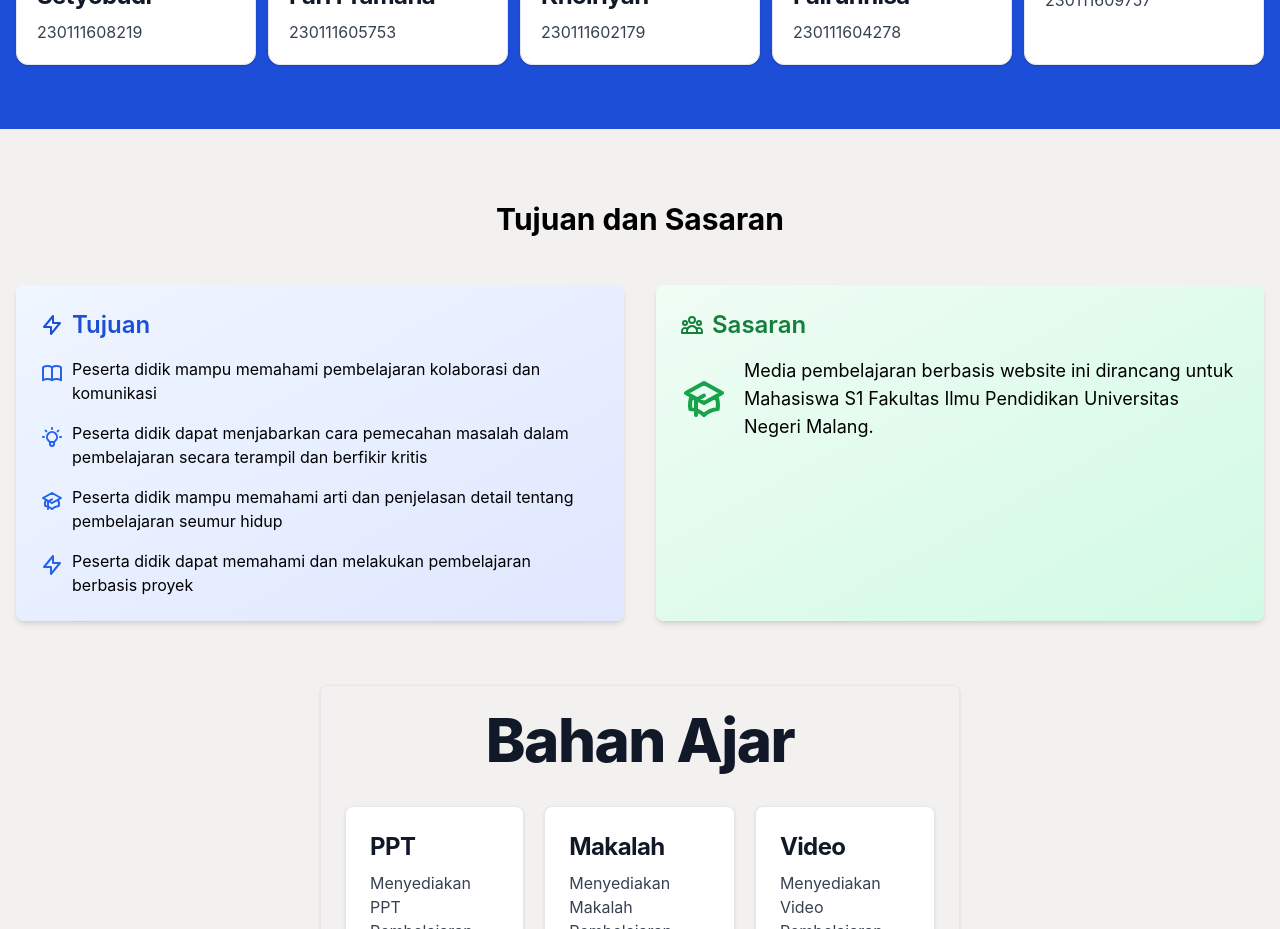
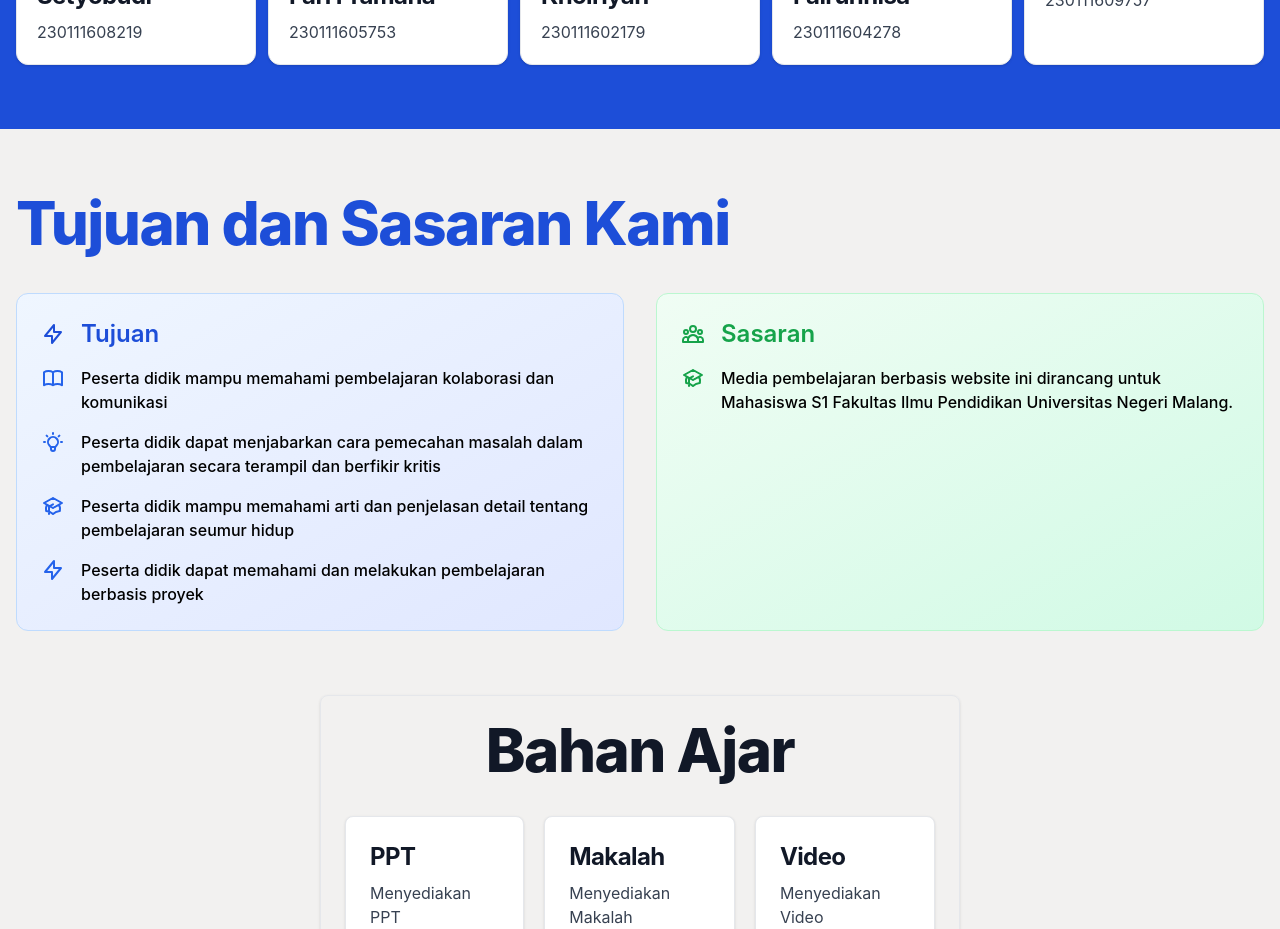
Before and after one commit to ckckckcz/CendekiaUM, a React (Create React App) app: page / in a window 1280 px wide. Shown: the part 1340-2269 px from the top of the page. Built offline with nearby package versions, Linux system fonts and the light colour scheme.

Commit message:
update: tujuan and sasaran

```diff
--- a/src/components/Tujuan.js
+++ b/src/components/Tujuan.js
@@ -1,65 +1,67 @@
 export default function Tujuan() {
     return (
         <>
-            <section class="mt-1 lg:mt-2 py-8 px-4 mx-auto lg:py-16">
-                <h2 class="text-3xl font-bold text-center mb-12">Tujuan dan Sasaran</h2>
-                <div class="grid gap-8 md:grid-cols-2">
-                    <div class="bg-gradient-to-br from-blue-50 to-indigo-100 rounded-lg shadow-md overflow-hidden">
+            <section class="bg-transparent">
+                <div class="py-8 px-4 mx-auto max-w-screen-xl text-center lg:py-16">
+                <h1 class="text-5xl font-extrabold tracking-tight leading-none text-blue-700 mb-10 md:text-5xl lg:text-6xl text-left">Tujuan dan Sasaran Kami</h1>
+                    <div class="grid gap-8 md:grid-cols-2 text-left">
+                        <div class="bg-gradient-to-br from-blue-50 to-indigo-100 rounded-xl border border-blue-200 overflow-hidden">
                             <div class="p-6">
-                            <h3 class="flex items-center text-2xl font-semibold text-blue-700 mb-4">
-                                <svg xmlns="http://www.w3.org/2000/svg" class="h-6 w-6 mr-2" fill="none" viewBox="0 0 24 24" stroke="currentColor">
+                                <div class="flex items-center mb-4 space-x-2">
+                                    <svg xmlns="http://www.w3.org/2000/svg" class="h-6 w-6 mr-2 text-blue-700" fill="none" viewBox="0 0 24 24" stroke="currentColor">
                                         <path stroke-linecap="round" stroke-linejoin="round" stroke-width="2" d="M13 10V3L4 14h7v7l9-11h-7z" />
                                     </svg>
-                                Tujuan
-                            </h3>
+                                    <span class="font-semibold text-blue-700 text-2xl">Tujuan</span>
+                                </div>
                                 <ul class="space-y-4">
-                                <li class="flex items-start">
-                                    <svg xmlns="http://www.w3.org/2000/svg" class="h-6 w-6 mr-2 mt-1 text-blue-600 flex-shrink-0" fill="none" viewBox="0 0 24 24" stroke="currentColor">
+                                    <li class="flex items-start space-x-2">
+                                        <svg xmlns="http://www.w3.org/2000/svg" class="h-6 w-6 mr-2 text-blue-600 flex-shrink-0" fill="none" viewBox="0 0 24 24" stroke="currentColor">
                                             <path stroke-linecap="round" stroke-linejoin="round" stroke-width="2" d="M12 6.253v13m0-13C10.832 5.477 9.246 5 7.5 5S4.168 5.477 3 6.253v13C4.168 18.477 5.754 18 7.5 18s3.332.477 4.5 1.253m0-13C13.168 5.477 14.754 5 16.5 5c1.747 0 3.332.477 4.5 1.253v13C19.832 18.477 18.247 18 16.5 18c-1.746 0-3.332.477-4.5 1.253" />
                                         </svg>
-                                    <span>Peserta didik mampu memahami pembelajaran kolaborasi dan komunikasi</span>
+                                        <span className="font-medium">Peserta didik mampu memahami pembelajaran kolaborasi dan komunikasi</span>
                                     </li>
-                                <li class="flex items-start">
-                                    <svg xmlns="http://www.w3.org/2000/svg" class="h-6 w-6 mr-2 mt-1 text-blue-600 flex-shrink-0" fill="none" viewBox="0 0 24 24" stroke="currentColor">
+                                    <li class="flex items-start space-x-2">
+                                        <svg xmlns="http://www.w3.org/2000/svg" class="h-6 w-6 mr-2 text-blue-600 flex-shrink-0" fill="none" viewBox="0 0 24 24" stroke="currentColor">
                                             <path stroke-linecap="round" stroke-linejoin="round" stroke-width="2" d="M9.663 17h4.673M12 3v1m6.364 1.636l-.707.707M21 12h-1M4 12H3m3.343-5.657l-.707-.707m2.828 9.9a5 5 0 117.072 0l-.548.547A3.374 3.374 0 0014 18.469V19a2 2 0 11-4 0v-.531c0-.895-.356-1.754-.988-2.386l-.548-.547z" />
                                         </svg>
-                                    <span>Peserta didik dapat menjabarkan cara pemecahan masalah dalam pembelajaran secara terampil dan berfikir kritis</span>
+                                        <span className="font-medium">Peserta didik dapat menjabarkan cara pemecahan masalah dalam pembelajaran secara terampil dan berfikir kritis</span>
                                     </li>
-                                <li class="flex items-start">
-                                    <svg xmlns="http://www.w3.org/2000/svg" class="h-6 w-6 mr-2 mt-1 text-blue-600 flex-shrink-0" fill="none" viewBox="0 0 24 24" stroke="currentColor">
+                                    <li class="flex items-start space-x-2">
+                                        <svg xmlns="http://www.w3.org/2000/svg" class="h-6 w-6 mr-2 text-blue-600 flex-shrink-0" fill="none" viewBox="0 0 24 24" stroke="currentColor">
                                             <path d="M12 14l9-5-9-5-9 5 9 5z" />
                                             <path d="M12 14l6.16-3.422a12.083 12.083 0 01.665 6.479A11.952 11.952 0 0012 20.055a11.952 11.952 0 00-6.824-2.998 12.078 12.078 0 01.665-6.479L12 14z" />
                                             <path stroke-linecap="round" stroke-linejoin="round" stroke-width="2" d="M12 14l9-5-9-5-9 5 9 5zm0 0l6.16-3.422a12.083 12.083 0 01.665 6.479A11.952 11.952 0 0012 20.055a11.952 11.952 0 00-6.824-2.998 12.078 12.078 0 01.665-6.479L12 14zm-4 6v-7.5l4-2.222" />
                                         </svg>
-                                    <span>Peserta didik mampu memahami arti dan penjelasan detail tentang pembelajaran seumur hidup</span>
+                                        <span className="font-medium">Peserta didik mampu memahami arti dan penjelasan detail tentang pembelajaran seumur hidup</span>
                                     </li>
-                                <li class="flex items-start">
-                                    <svg xmlns="http://www.w3.org/2000/svg" class="h-6 w-6 mr-2 mt-1 text-blue-600 flex-shrink-0" fill="none" viewBox="0 0 24 24" stroke="currentColor">
+                                    <li class="flex items-start space-x-2">
+                                        <svg xmlns="http://www.w3.org/2000/svg" class="h-6 w-6 mr-2 text-blue-600 flex-shrink-0" fill="none" viewBox="0 0 24 24" stroke="currentColor">
                                             <path stroke-linecap="round" stroke-linejoin="round" stroke-width="2" d="M13 10V3L4 14h7v7l9-11h-7z" />
                                         </svg>
-                                    <span>Peserta didik dapat memahami dan melakukan pembelajaran berbasis proyek</span>
+                                        <span className="font-medium">Peserta didik dapat memahami dan melakukan pembelajaran berbasis proyek</span>
                                     </li>
                                 </ul>
                             </div>
                         </div>
 
-                    <div class="bg-gradient-to-br from-green-50 to-emerald-100 rounded-lg shadow-md overflow-hidden">
+                        <div class="bg-gradient-to-br from-green-50 to-emerald-100 rounded-xl border border-green-200 overflow-hidden">
                             <div class="p-6">
-                            <h3 class="flex items-center text-2xl font-semibold text-green-700 mb-4">
-                                <svg xmlns="http://www.w3.org/2000/svg" class="h-6 w-6 mr-2" fill="none" viewBox="0 0 24 24" stroke="currentColor">
+                                <div class="flex items-center space-x-2 mb-4">
+                                    <svg xmlns="http://www.w3.org/2000/svg" class="h-6 w-6 mr-2 text-green-600 flex-shrink-0" fill="none" viewBox="0 0 24 24" stroke="currentColor">
                                         <path stroke-linecap="round" stroke-linejoin="round" stroke-width="2" d="M17 20h5v-2a3 3 0 00-5.356-1.857M17 20H7m10 0v-2c0-.656-.126-1.283-.356-1.857M7 20H2v-2a3 3 0 015.356-1.857M7 20v-2c0-.656.126-1.283.356-1.857m0 0a5.002 5.002 0 019.288 0M15 7a3 3 0 11-6 0 3 3 0 016 0zm6 3a2 2 0 11-4 0 2 2 0 014 0zM7 10a2 2 0 11-4 0 2 2 0 014 0z" />
                                     </svg>
-                                Sasaran
-                            </h3>
-                            <div class="flex items-center space-x-4">
-                                <svg xmlns="http://www.w3.org/2000/svg" class="h-12 w-12 text-green-600 flex-shrink-0" fill="none" viewBox="0 0 24 24" stroke="currentColor">
+                                    <span class="font-semibold text-green-600 text-2xl">Sasaran</span>
+                                </div>
+                                <div class="flex items-start space-x-2">
+                                    <svg xmlns="http://www.w3.org/2000/svg" class="h-6 w-6 mr-2 text-green-600 flex-shrink-0" fill="none" viewBox="0 0 24 24" stroke="currentColor">
                                         <path d="M12 14l9-5-9-5-9 5 9 5z" />
                                         <path d="M12 14l6.16-3.422a12.083 12.083 0 01.665 6.479A11.952 11.952 0 0012 20.055a11.952 11.952 0 00-6.824-2.998 12.078 12.078 0 01.665-6.479L12 14z" />
                                         <path stroke-linecap="round" stroke-linejoin="round" stroke-width="2" d="M12 14l9-5-9-5-9 5 9 5zm0 0l6.16-3.422a12.083 12.083 0 01.665 6.479A11.952 11.952 0 0012 20.055a11.952 11.952 0 00-6.824-2.998 12.078 12.078 0 01.665-6.479L12 14zm-4 6v-7.5l4-2.222" />
                                     </svg>
-                                <p class="text-lg">
+                                    <span class="font-medium">
                                         Media pembelajaran berbasis website ini dirancang untuk Mahasiswa S1 Fakultas Ilmu Pendidikan Universitas Negeri Malang.
-                                </p>
+                                    </span>
+                                </div>
                             </div>
                         </div>
                     </div>
```
Lines whose indentation alone changed are shown as unchanged.
